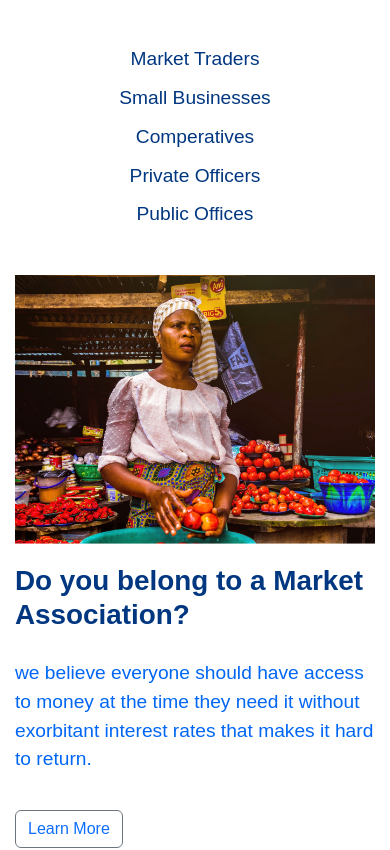
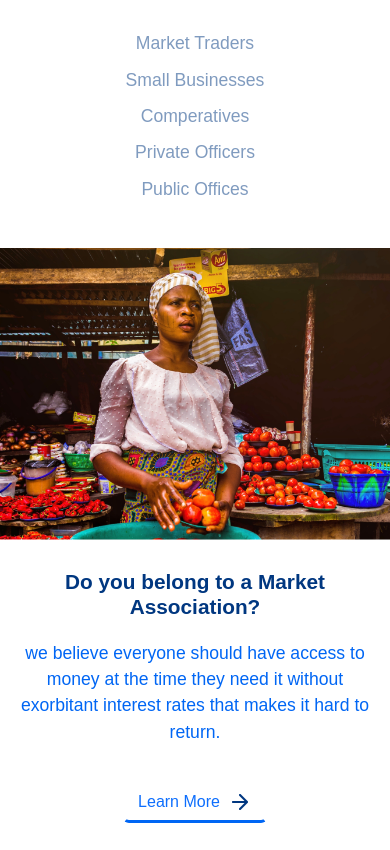
Before and after one commit to kobiowuquadri/Halaal-web, a React (Vite) app: page / in a window 390 px wide. Shown: the part 1220-2070 px from the top of the page. Built offline with nearby package versions, Linux system fonts and the light colour scheme.

Commit message:
adjust market traders section

```diff
--- a/src/Components/MarketTraders/MarketTraders.jsx
+++ b/src/Components/MarketTraders/MarketTraders.jsx
@@ -4,6 +4,7 @@ import smallBusinessImg from '../../assets/small_business.png'
 import comperativesImg from '../../assets/comperatives.png'
 import privateOfficersImg from '../../assets/private_officers.png'
 import publicOfficesImg from '../../assets/public_offices.png'
+import arrowRight from '../../assets/arrow-right.png'
 import './markettraders.scss'
 
 function MarketTraders () {
@@ -55,7 +56,8 @@ function MarketTraders () {
     <div className='traders_section'>
       <ul
         id='tarders_list'
-        className='d-flex justify-content-between list-unstyled' style={{cursor:'pointer'}}
+        className='d-flex justify-content-between list-unstyled'
+        style={{ cursor: 'pointer' }}
       >
         {itemsData.map((item, index) => (
           <li key={index} onClick={() => handleItemClick(index)}>
@@ -63,15 +65,16 @@ function MarketTraders () {
           </li>
         ))}
       </ul>
-      <div className='d-flex main_content' data-aos="fade-right">
+      <div className='d-flex main_content' data-aos='fade-right'>
         <div className='market_content'>
           <h1>{itemsData[selectedItem].title}</h1>
           <p>{itemsData[selectedItem].description}</p>
-          <button className='btn btn-outline-secondary text-primary'>
+          <button className='d-flex gap-2 align-items-center btn border-3 text-primary' style={{ borderBottom: '3px solid #0066F4' }}>
             Learn More
+            <img src={arrowRight} alt='' />
           </button>
         </div>
-        <div className='market_image' data-aos="fade-left">
+        <div className='market_image' data-aos='fade-left'>
           <img
             src={itemsData[selectedItem].image}
             className='img-fluid'
--- a/src/Components/MarketTraders/markettraders.scss
+++ b/src/Components/MarketTraders/markettraders.scss
@@ -10,8 +10,8 @@
     grid-template-columns: repeat(2, 1fr 1fr);
 
     li {
-        font-size: 1.2rem;
-        color: $deepblue;
+        font-size: 1.1rem;
+        color: $blendColor;
     }
 }
 
@@ -26,6 +26,7 @@
     gap: 20px;
     align-items: flex-start;
     width: 50%;
+    padding-right: 50px;
 
     h1 {
         color: $deepblue;
@@ -43,7 +44,7 @@
 
 @media (max-width: 768px) {
     .traders_section {
-        padding: 15px;
+        padding: 0px;
     }
     #tarders_list{
         flex-direction: column;
@@ -53,10 +54,26 @@
     }
     .main_content {
         flex-direction: column-reverse;
-        gap: 20px;
+
 
         .market_content {
             width: 100%;
+            text-align: center;
+            justify-content: center;
+            padding:30px 15px;
+
+            h1 {
+                font-size: 1.3rem;
+                margin: auto;
+            }
+
+            p{
+                font-size: 1.1rem;
+            }
+
+            button {
+              margin: auto;
+            }
         }
 
         .market_image {
--- a/src/__variables.scss
+++ b/src/__variables.scss
@@ -1,3 +1,4 @@
 $deepblue : #003780;
 $lightblue: #0066F4;
 $thriftsBg: #EFF4FF;
+$blendColor: #00378080;
```
Also changed, not shown: src/assets/arrow-right.png (added).
